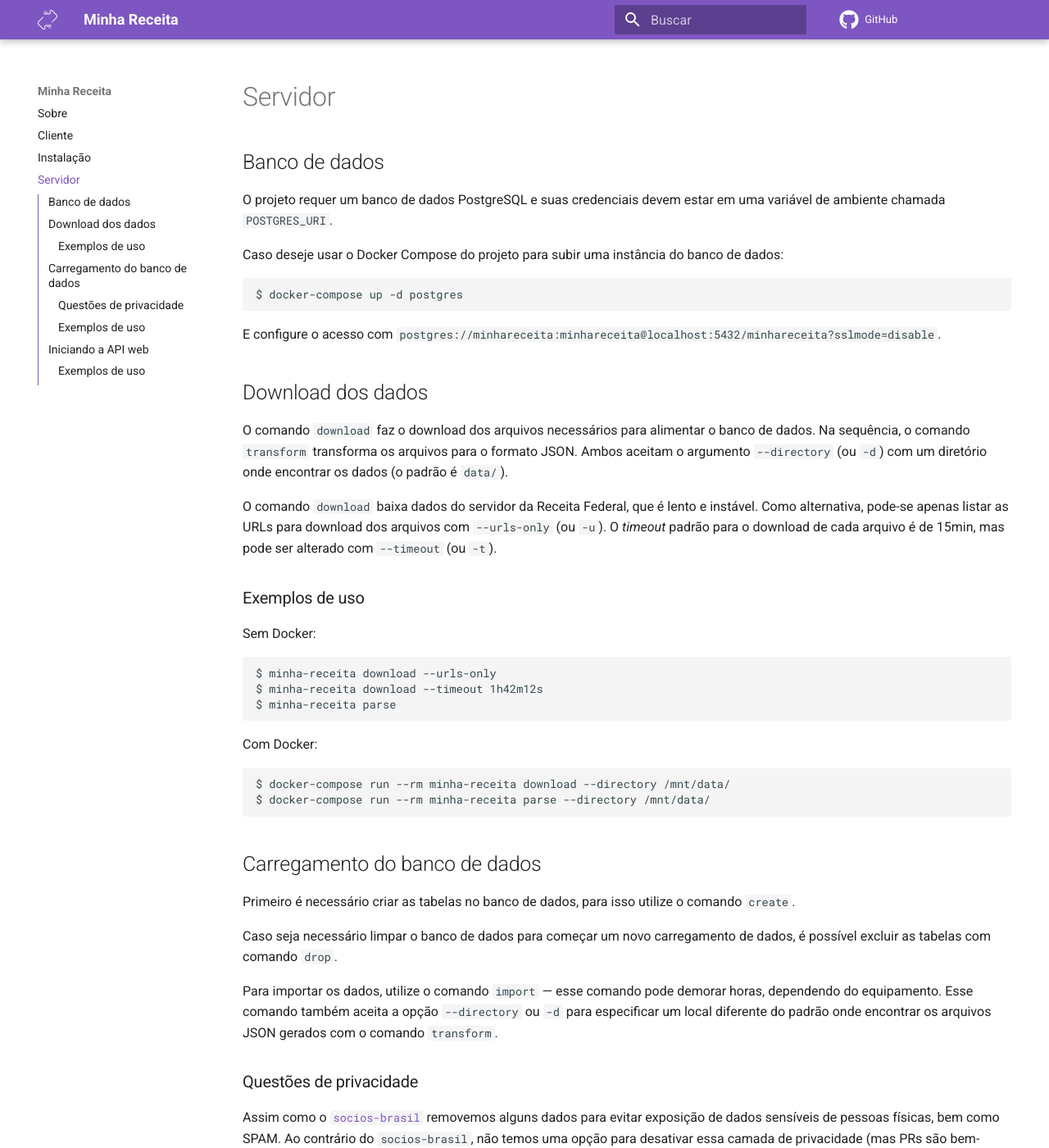
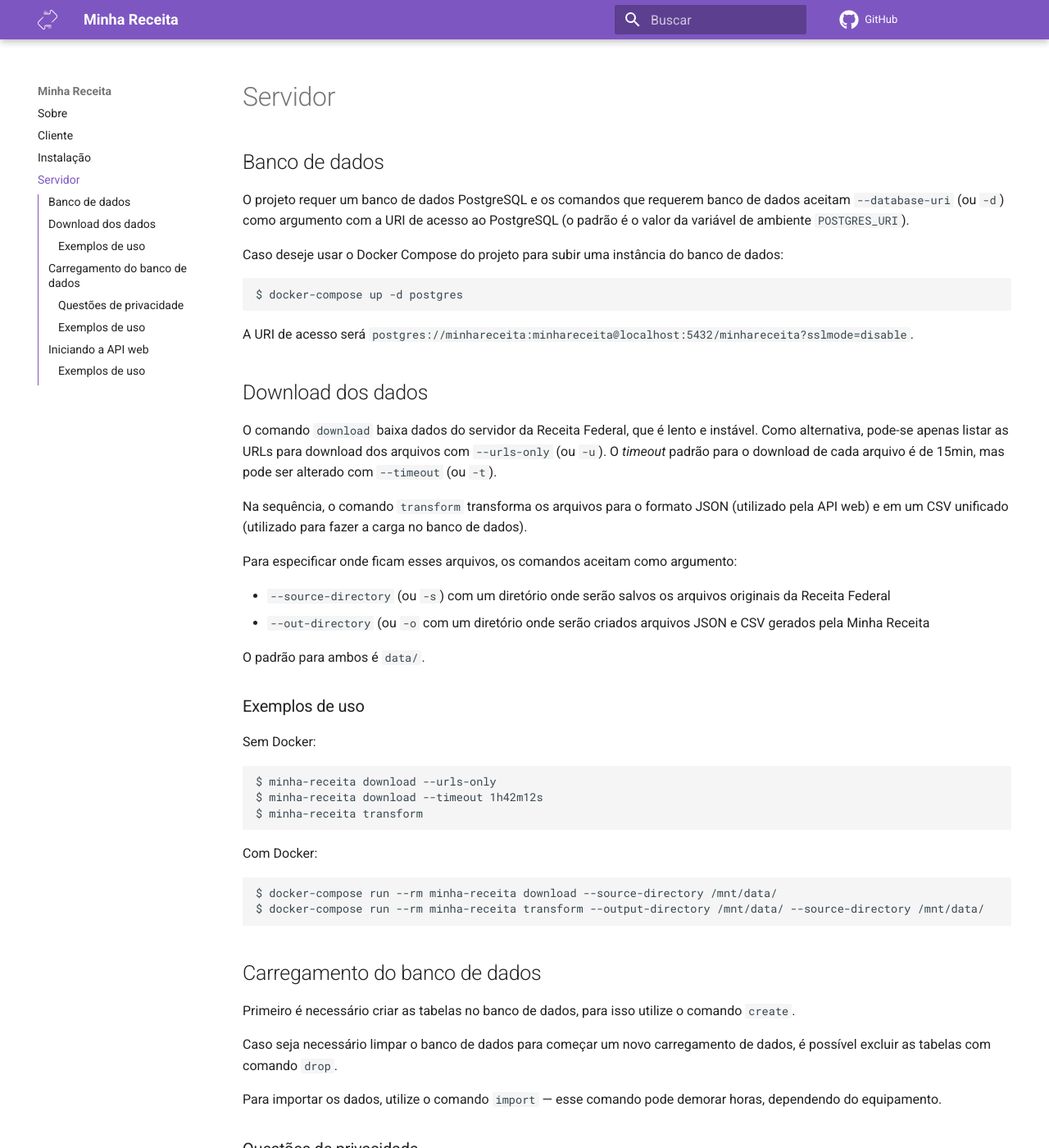
Before and after one commit to cuducos/minha-receita, an MkDocs documentation site: the page built from docs/servidor.md, in a window 1280 px wide and 1400 px high. Shown: the whole window at 82% size. Built offline with MkDocs 1.6.1 and Material for MkDocs 9.7.7, drawn with Linux system fonts in a browser that asks for light colours; comment, search, counter and statistics services are not loaded; some of the changed text lies outside the part shown.

Commit message:
Adds new cmd flags to the docs

````diff
--- a/docs/servidor.md
+++ b/docs/servidor.md
@@ -2,7 +2,7 @@
 
 ## Banco de dados
 
-O projeto requer um banco de dados PostgreSQL e suas credenciais devem estar em uma variável de ambiente chamada `POSTGRES_URI`.
+O projeto requer um banco de dados PostgreSQL e os comandos que requerem banco de dados aceitam `--database-uri` (ou `-d`) como argumento com a URI de acesso ao PostgreSQL (o padrão é o valor da variável de ambiente `POSTGRES_URI`).
 
 Caso deseje usar o Docker Compose do projeto para subir uma instância do banco de dados:
 
@@ -10,13 +10,21 @@ Caso deseje usar o Docker Compose do projeto para subir uma instância do banco
 $ docker-compose up -d postgres
 ```
 
-E configure o acesso com `postgres://minhareceita:minhareceita@localhost:5432/minhareceita?sslmode=disable`.
+A URI de acesso será `postgres://minhareceita:minhareceita@localhost:5432/minhareceita?sslmode=disable`.
 
 ## Download dos dados
 
-O comando `download` faz o download dos arquivos necessários para alimentar o banco de dados. Na sequência, o comando `transform` transforma os arquivos para o formato JSON. Ambos aceitam o argumento `--directory` (ou `-d`) com um diretório onde encontrar os dados (o padrão é `data/`).
 
 O comando `download` baixa dados do servidor da Receita Federal, que é lento e instável. Como alternativa, pode-se apenas listar as URLs para download dos arquivos com `--urls-only` (ou `-u`). O _timeout_ padrão para o download de cada arquivo é de 15min, mas pode ser alterado com `--timeout` (ou `-t`).
+
+Na sequência, o comando `transform` transforma os arquivos para o formato JSON (utilizado pela API web) e em um CSV unificado (utilizado para fazer a carga no banco de dados).
+
+Para especificar onde ficam esses arquivos, os comandos aceitam como argumento:
+
+* `--source-directory` (ou `-s`) com um diretório onde serão salvos os arquivos originais da Receita Federal
+* `--out-directory` (ou `-o` com um diretório onde serão criados arquivos JSON e CSV gerados pela Minha Receita
+
+O padrão para ambos é `data/`.
 
 ### Exemplos de uso
 
@@ -25,14 +33,14 @@ Sem Docker:
 ```console
 $ minha-receita download --urls-only
 $ minha-receita download --timeout 1h42m12s
-$ minha-receita parse
+$ minha-receita transform
 ```
 
 Com Docker:
 
 ```console
-$ docker-compose run --rm minha-receita download --directory /mnt/data/
-$ docker-compose run --rm minha-receita parse --directory /mnt/data/
+$ docker-compose run --rm minha-receita download --source-directory /mnt/data/
+$ docker-compose run --rm minha-receita transform --output-directory /mnt/data/ --source-directory /mnt/data/
 ```
 
 ## Carregamento do banco de dados
@@ -41,7 +49,7 @@ Primeiro é necessário criar as tabelas no banco de dados, para isso utilize o
 
 Caso seja necessário limpar o banco de dados para começar um novo carregamento de dados, é possível excluir as tabelas com comando `drop`.
 
-Para importar os dados, utilize o comando `import` — esse comando pode demorar horas, dependendo do equipamento. Esse comando também aceita a opção `--directory` ou `-d` para especificar um local diferente do padrão onde encontrar os arquivos JSON gerados com o comando `transform`.
+Para importar os dados, utilize o comando `import` — esse comando pode demorar horas, dependendo do equipamento.
 
 ### Questões de privacidade
 
@@ -49,7 +57,7 @@ Assim como o [`socios-brasil`](https://github.com/turicas/socios-brasil#privacid
 
 ### Exemplos de uso
 
-Sem Docker:
+Sem Docker, com a variável de ambiente `POSTGRES_URI` configurada:
 
 ```console
 $ minha-receita drop  # caso necessário
@@ -62,7 +70,7 @@ Com Docker:
 ```console
 $ docker-compose run --rm minha-receita drop  # caso necessário
 $ docker-compose run --rm minha-receita create
-$ docker-compose run --rm minha-receita import -d /mnt/data/
+$ docker-compose run --rm minha-receita import -o /mnt/data
 ```
 
 ## Iniciando a API web
@@ -71,7 +79,7 @@ A API web é uma aplicação super simples que, por padrão, ficará disponível
 
 ### Exemplos de uso
 
-Sem Docker:
+Sem Docker, com a variável de ambiente `POSTGRES_URI` configurada:
 
 ```console
 $ minha-receita api
````
Also changed, not shown: CONTRIBUTING.md (+1 -1 lines), docs/instalacao.md (+0 -1 lines).
